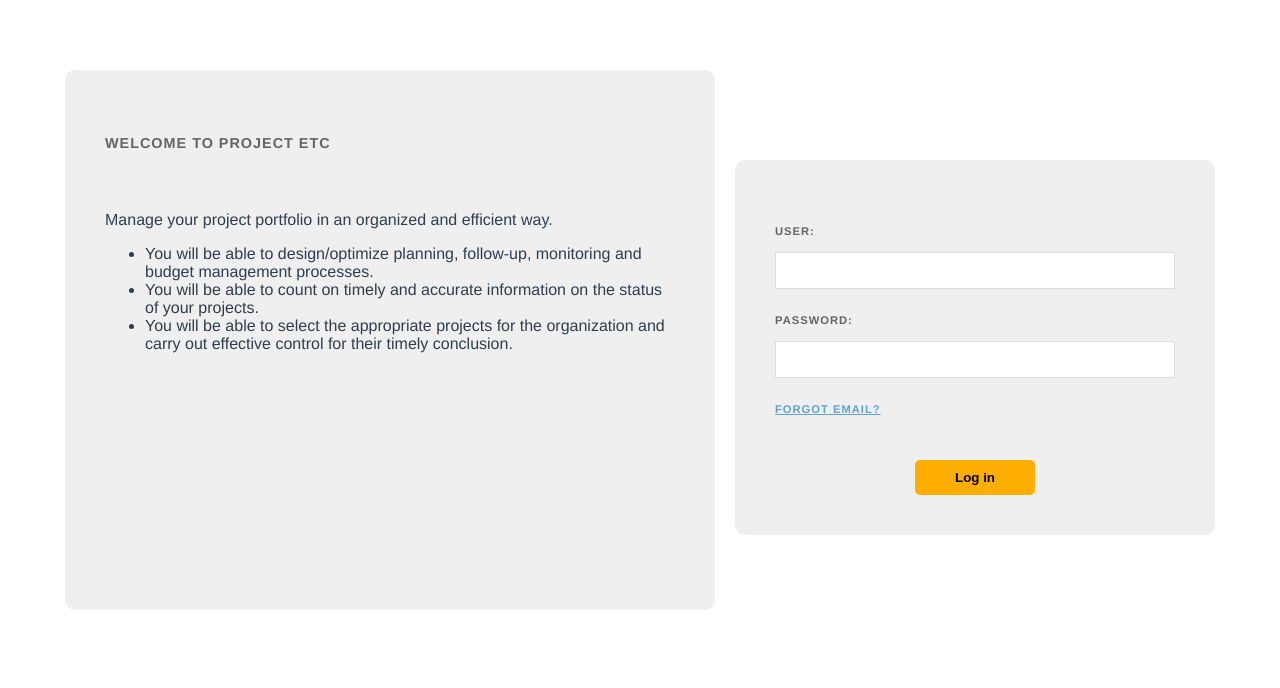
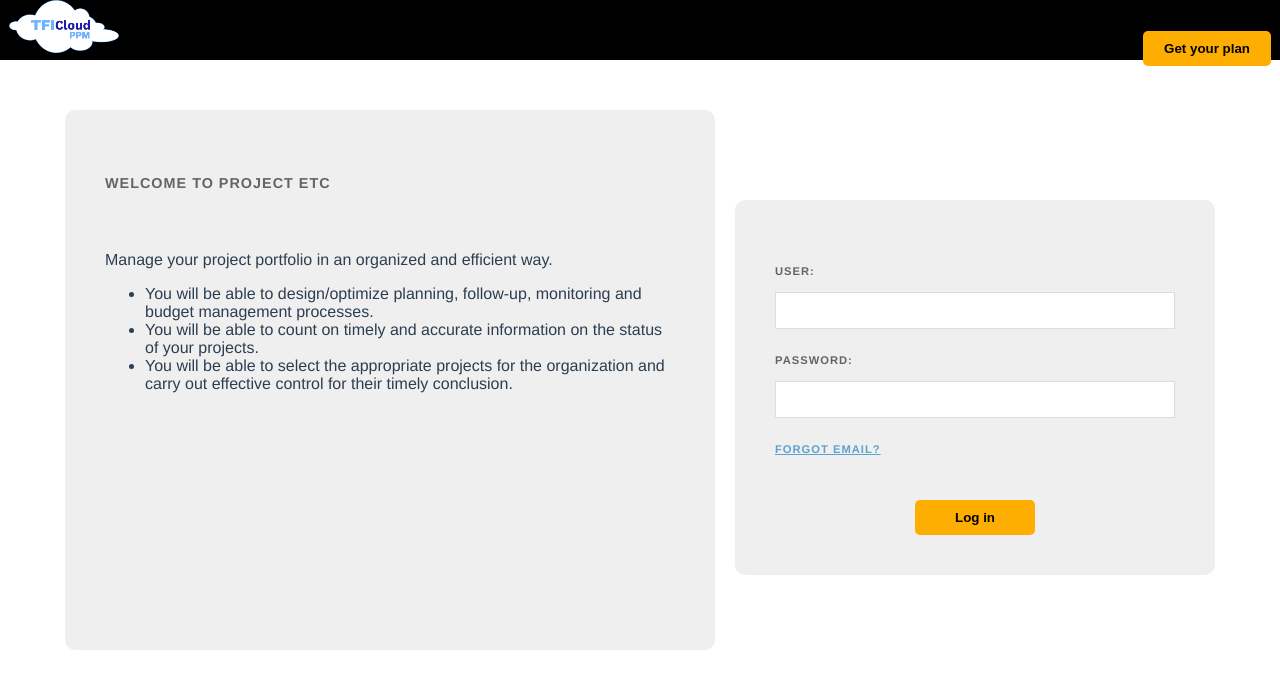
Before and after one commit to tfi-cloud/PPMetc, a Vue app in the folder modal-project/: page / in a window 1280 px wide. Shown: the top 688 px of the page. Built offline with nearby package versions, Linux system fonts and the light colour scheme.

Commit message:
Add logo & Main-bar

```diff
--- a/modal-project/src/App.vue
+++ b/modal-project/src/App.vue
@@ -1,18 +1,20 @@
 <template>
+  <MainBar/>
   <SignUpForm/>
 </template>
 
 <script>
-import { h } from 'vue';
+
+import MainBar from './components/MainBar.vue'
 import SignUpForm from './components/SignUpForm.vue'
 
 export default {
   name: 'App',
 
   components:{
+    MainBar,
     SignUpForm,
-    h
-}
+  }
 }
 
 </script>
@@ -24,7 +26,6 @@ export default {
   -moz-osx-font-smoothing: grayscale;
   text-align: center;
   color: #2c3e50;
-  margin-top: 60px;
 }
 body{
   margin: 0;
--- /dev/null
+++ b/modal-project/src/components/MainBar.vue
@@ -0,0 +1,42 @@
+<template>
+  <div class="main-nav">
+    <img class="logo" src="@/assets/TFI-Cloud.png"/>
+    <button>Get your plan</button>
+  </div>
+</template>
+
+<script>
+export default {
+}
+</script>
+
+<style>
+  div .main-nav{
+    width: 100%;
+    height: 60px;
+    background-color: black;
+    display: block;
+    margin: 0%;
+    margin-bottom: 40px;
+  }
+  button{
+    border:none;
+    background-color:#FEAE00;
+    color:black;
+    font-weight: bold;
+    width: 10%;
+    padding: 10px 20px;
+    margin-top: 5px;
+    border-radius: 5px;
+    margin-right: 0;
+    margin-left: 80%;
+    cursor: pointer;
+    display: inline-block;
+  }
+  img{
+    max-width: 110px;
+    max-height: auto;
+    display: inline-block;
+  }
+
+</style>
--- a/modal-project/src/components/SignUpForm.vue
+++ b/modal-project/src/components/SignUpForm.vue
@@ -21,7 +21,6 @@
                 <button>Log in</button>
             </form>
         </div>
-
     </div>
 
 </template>
@@ -32,7 +31,7 @@ export default {
 }
 </script>
 
-<style>
+<style scoped>
     div .root{
         display:inline-flex;
         column-count: 2;
@@ -105,5 +104,4 @@ export default {
         margin-right: auto;
         cursor: pointer;
     }
-
 </style>
```
Also changed, not shown: modal-project/src/assets/TFI-Cloud.png (added).
